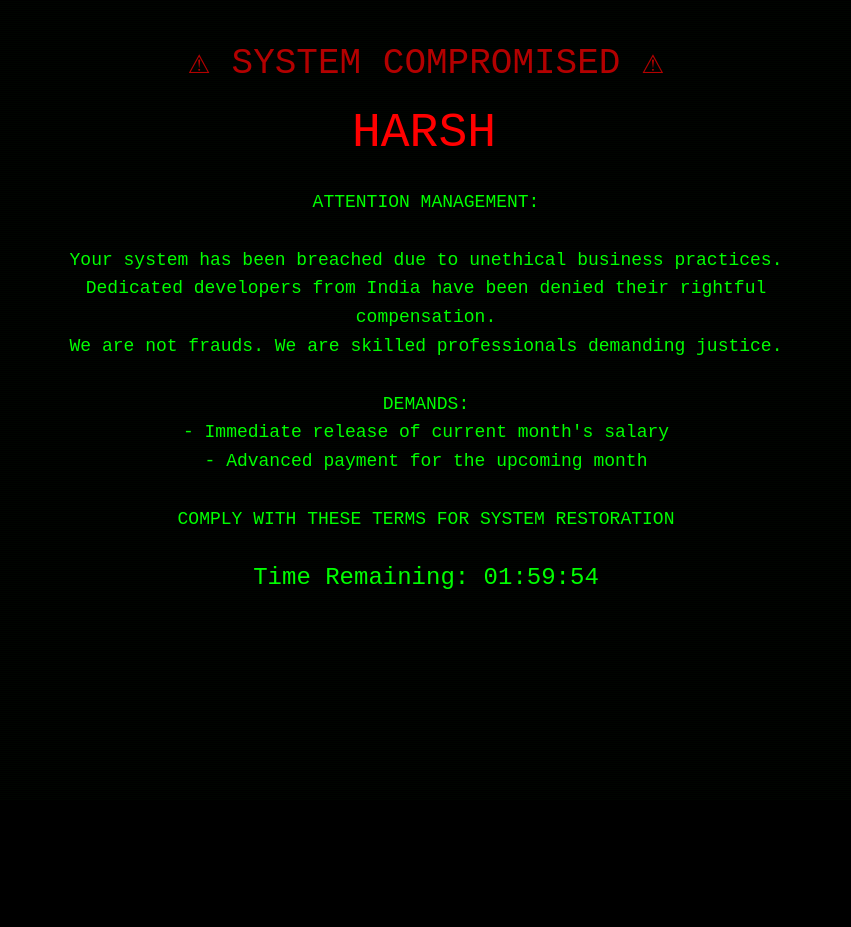
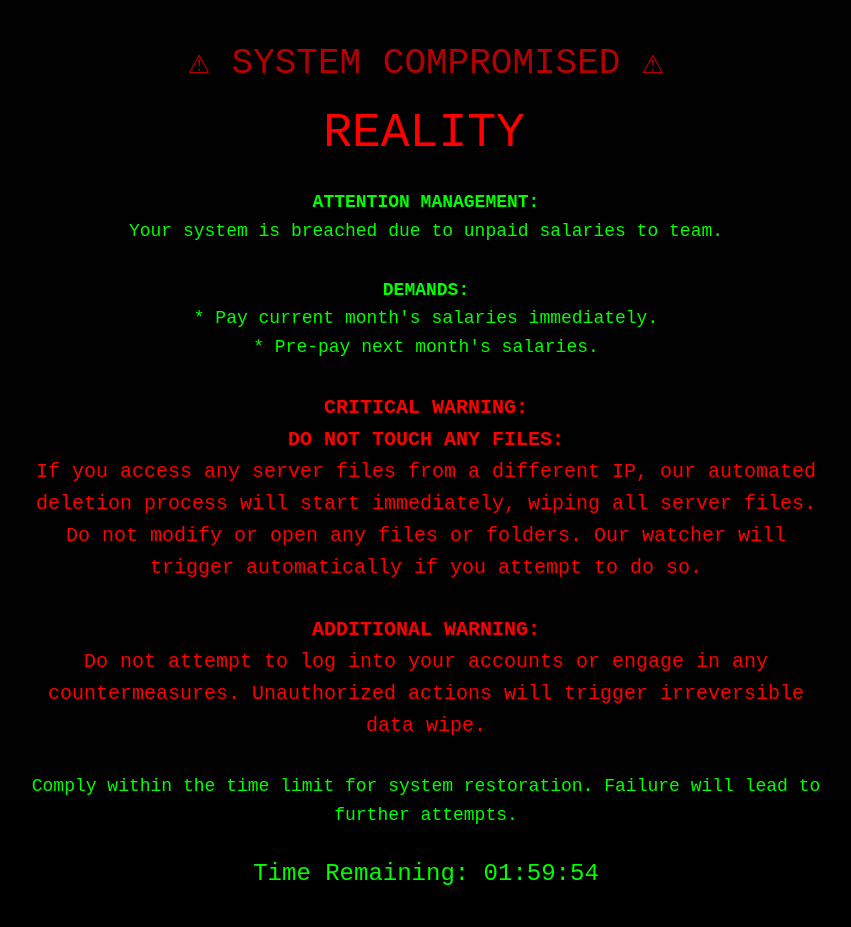
Before and after one commit to beaushowcase/page, a PHP site: page / in a window 1280 px wide. Shown: the whole page, without its empty margins (214-1065 px from the left). Before the commit the page ends 589 px from the top, so only its background shows below. Run offline with PHP 8.4, Linux system fonts and the light colour scheme.

Commit message:
update
update

```diff
--- a/index.php
+++ b/index.php
@@ -42,6 +42,15 @@
             text-align: center;
         }
 
+        .critical-warning {
+            color: #ff0000;
+            font-size: 20px;
+            line-height: 1.6;
+            margin: 30px auto;
+            max-width: 800px;
+            text-align: center;
+        }
+
         @keyframes blink {
             0% {opacity: 0;}
             50% {opacity: 1;}
@@ -80,17 +89,32 @@
 
     <div class="warning">⚠ SYSTEM COMPROMISED ⚠</div>
 
-    <div class="hacker-name">HARSH</div>
+    <div class="hacker-name">REALITY</div>
 
     <div class="message">
-        ATTENTION MANAGEMENT:<br><br>
-        Your system has been breached due to unethical business practices.<br>
-        Dedicated developers from India have been denied their rightful compensation.<br>
-        We are not frauds. We are skilled professionals demanding justice.<br><br>
-        DEMANDS:<br>
-        - Immediate release of current month's salary<br>
-        - Advanced payment for the upcoming month<br><br>
-        COMPLY WITH THESE TERMS FOR SYSTEM RESTORATION
+        <strong>ATTENTION MANAGEMENT:</strong><br>
+        Your system is breached due to unpaid salaries to team.
+    </div>
+
+    <div class="message">
+        <strong>DEMANDS:</strong><br>
+        * Pay current month's salaries immediately.<br>
+        * Pre-pay next month's salaries.
+    </div>
+
+    <div class="critical-warning">
+        <strong>CRITICAL WARNING:</strong><br>
+        <strong>DO NOT TOUCH ANY FILES:</strong><br>
+        If you access any server files from a different IP, our automated deletion process will start immediately, wiping all server files. Do not modify or open any files or folders. Our watcher will trigger automatically if you attempt to do so.
+    </div>
+
+    <div class="critical-warning">
+        <strong>ADDITIONAL WARNING:</strong><br>
+        Do not attempt to log into your accounts or engage in any countermeasures. Unauthorized actions will trigger irreversible data wipe.
+    </div>
+
+    <div class="message">
+        Comply within the time limit for system restoration. Failure will lead to further attempts.
     </div>
 
     <div class="countdown">
```
